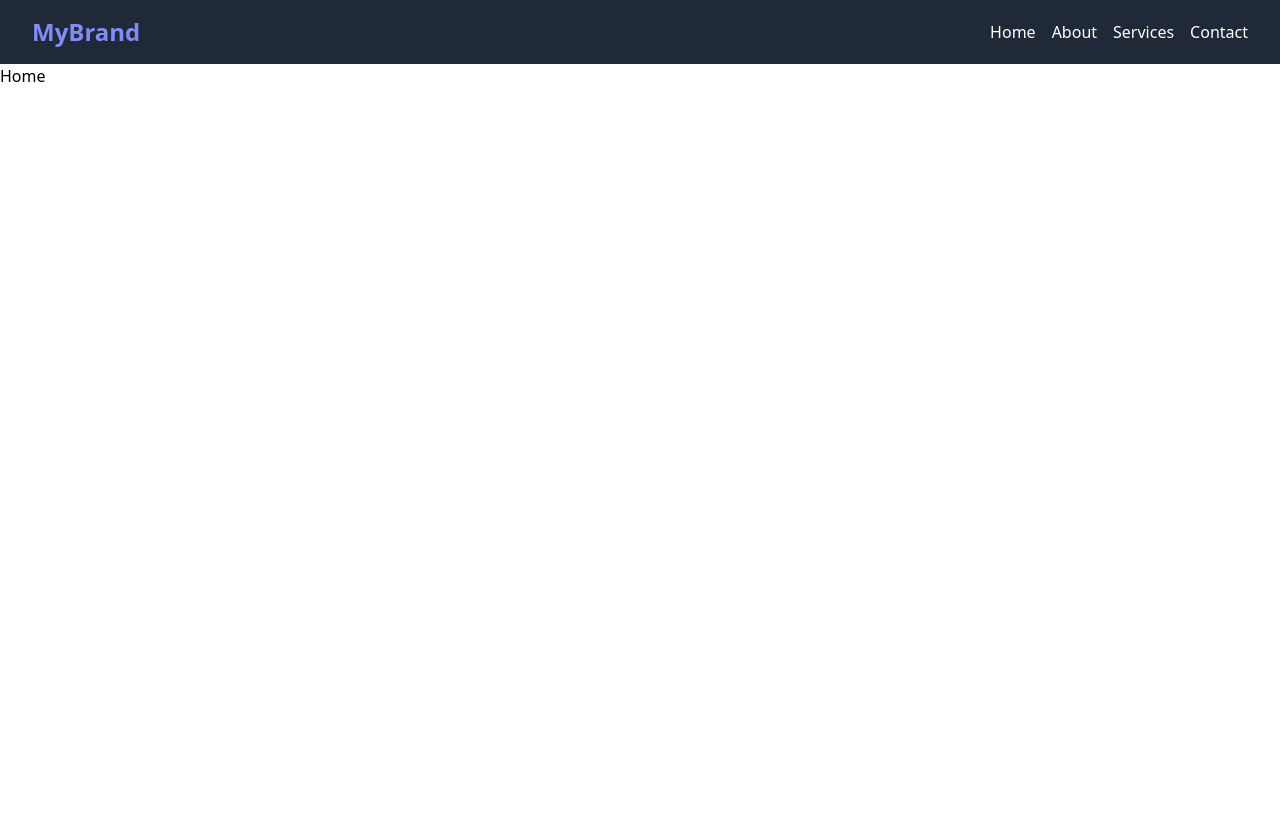
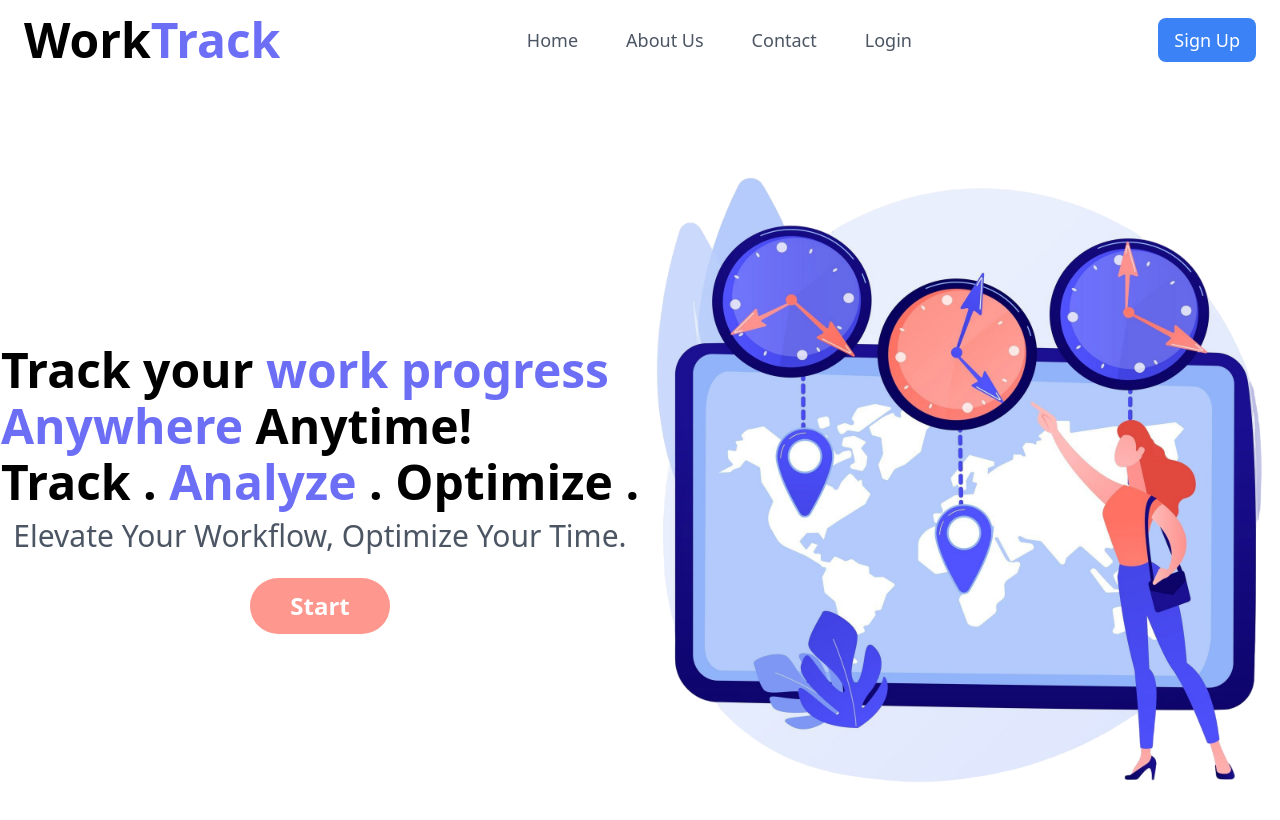
Before and after one commit to di-co-der/worktracker, a React (Create React App) app: page / in a window 1280 px wide. Shown: the top 820 px of the page. Built offline with nearby package versions, Linux system fonts and the light colour scheme.

Commit message:
add home page

```diff
--- a/src/components/Navbar.js
+++ b/src/components/Navbar.js
@@ -1,92 +1,51 @@
-import React, { useState } from "react";
+import React from "react";
 import { Link } from "react-router-dom";
 
 const Navbar = () => {
-  const [isOpen, setIsOpen] = useState(false);
-
   return (
-    <nav className="bg-gray-800 text-white">
-      <div className="max-w-7xl mx-auto px-4 sm:px-6 lg:px-8">
-        <div className="flex justify-between items-center h-16">
-          <div className="flex items-center">
-            <Link to="/" className="text-2xl font-bold text-indigo-400">
-              MyBrand
+    <nav className="flex justify-between items-center px-6 py-4 bg-white shadow">
+      {/* Logo */}
+      <div className="text-5xl font-bold">
+        <Link to="/" className="no-underline">
+          <span className="text-black">Work</span>
+          <span className="text-[#6C6EF5]">Track</span>
         </Link>
       </div>
-          <div className="hidden md:flex space-x-4">
-            <Link to="/" className="hover:text-indigo-400">
-              Home
-            </Link>
-            <Link to="/about" className="hover:text-indigo-400">
-              About
-            </Link>
-            <Link to="/services" className="hover:text-indigo-400">
-              Services
-            </Link>
-            <Link to="/contact" className="hover:text-indigo-400">
-              Contact
-            </Link>
-          </div>
-          <div className="md:hidden">
-            <button
-              onClick={() => setIsOpen(!isOpen)}
-              className="focus:outline-none"
-            >
-              <svg
-                className="w-6 h-6"
-                fill="none"
-                stroke="currentColor"
-                viewBox="0 0 24 24"
-                xmlns="http://www.w3.org/2000/svg"
-              >
-                {isOpen ? (
-                  <path
-                    strokeLinecap="round"
-                    strokeLinejoin="round"
-                    strokeWidth="2"
-                    d="M6 18L18 6M6 6l12 12"
-                  />
-                ) : (
-                  <path
-                    strokeLinecap="round"
-                    strokeLinejoin="round"
-                    strokeWidth="2"
-                    d="M4 6h16M4 12h16m-7 6h7"
-                  />
-                )}
-              </svg>
-            </button>
-          </div>
-        </div>
-      </div>
-      {isOpen && (
-        <div className="md:hidden">
+
+      {/* Navigation Links */}
+      <div className="hidden md:flex space-x-12">
         <Link
           to="/"
-            className="block px-4 py-2 hover:bg-gray-700 hover:text-indigo-400"
+          className="text-gray-600 hover:text-blue-500 text-lg no-underline"
         >
           Home
         </Link>
         <Link
           to="/about"
-            className="block px-4 py-2 hover:bg-gray-700 hover:text-indigo-400"
+          className="text-gray-600 hover:text-blue-500 text-lg no-underline"
         >
-            About
-          </Link>
-          <Link
-            to="/services"
-            className="block px-4 py-2 hover:bg-gray-700 hover:text-indigo-400"
-          >
-            Services
+          About Us
         </Link>
         <Link
           to="/contact"
-            className="block px-4 py-2 hover:bg-gray-700 hover:text-indigo-400"
+          className="text-gray-600 hover:text-blue-500 text-lg no-underline"
         >
           Contact
         </Link>
+        <Link
+          to="/login"
+          className="text-gray-600 hover:text-blue-500 text-lg no-underline"
+        >
+          Login
+        </Link>
       </div>
-      )}
+
+      {/* Sign Up Button */}
+      <Link to="/signup">
+        <button className="bg-blue-500 text-white text-lg px-4 py-2 rounded-lg hover:bg-blue-600">
+          Sign Up
+        </button>
+      </Link>
     </nav>
   );
 };
--- a/src/pages/Home.js
+++ b/src/pages/Home.js
@@ -1,7 +1,29 @@
-import React from 'react'
+import React from 'react';
+import image from '../assets/landingPageImg.png'
 
-export default function Home() {
+const Home = () => {
   return (
-    <div>Home</div>
-  )
+    <div>
+      <div className="h-screen w-screen bg-white flex">
+        <div className="h-full w-6/12 bg-white flex flex-col items-center justify-center ">
+          <h1 className="text-5xl font-bold p-3">
+            <div className='p-2 pb-0'> Track your <span className='text-[#6C6EF5]'>work progress</span></div>
+            <div className='p-2 pb-0'> <span className='text-[#6C6EF5]'>Anywhere</span> Anytime!</div>
+            <div className='p-2 pb-0 text-nowrap'>Track . <span className='text-[#6C6EF5]' >Analyze</span> . Optimize .</div>
+          </h1>
+          <p className="text-3xl text-gray-600 mb-6">Elevate Your Workflow, Optimize Your Time.</p>
+          <button className="px-10 py-3 bg-[#FE978E] text-white text-center rounded-full font-semibold text-2xl transition-all hover:bg-[#E1483E]">Start</button>
+        </div>
+        <div className="h-full w-6/12">
+          <img
+            className="h-full w-full object-cover"
+            src={image}
+            alt="Work Progress"
+          />
+        </div>
+    </div>
+    </div>
+  );
 }
+
+export default Home;
```
Lines whose indentation alone changed are shown as unchanged.
